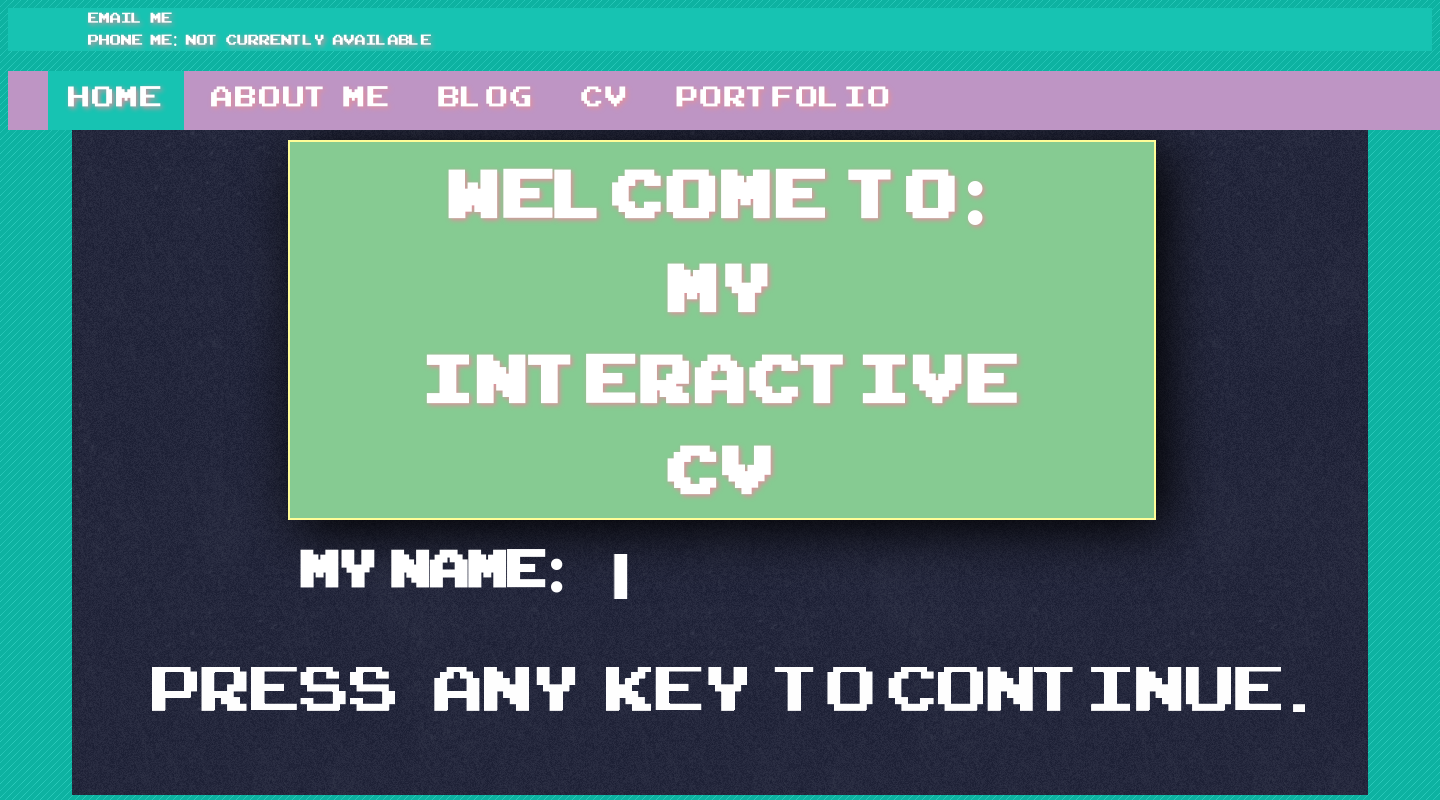
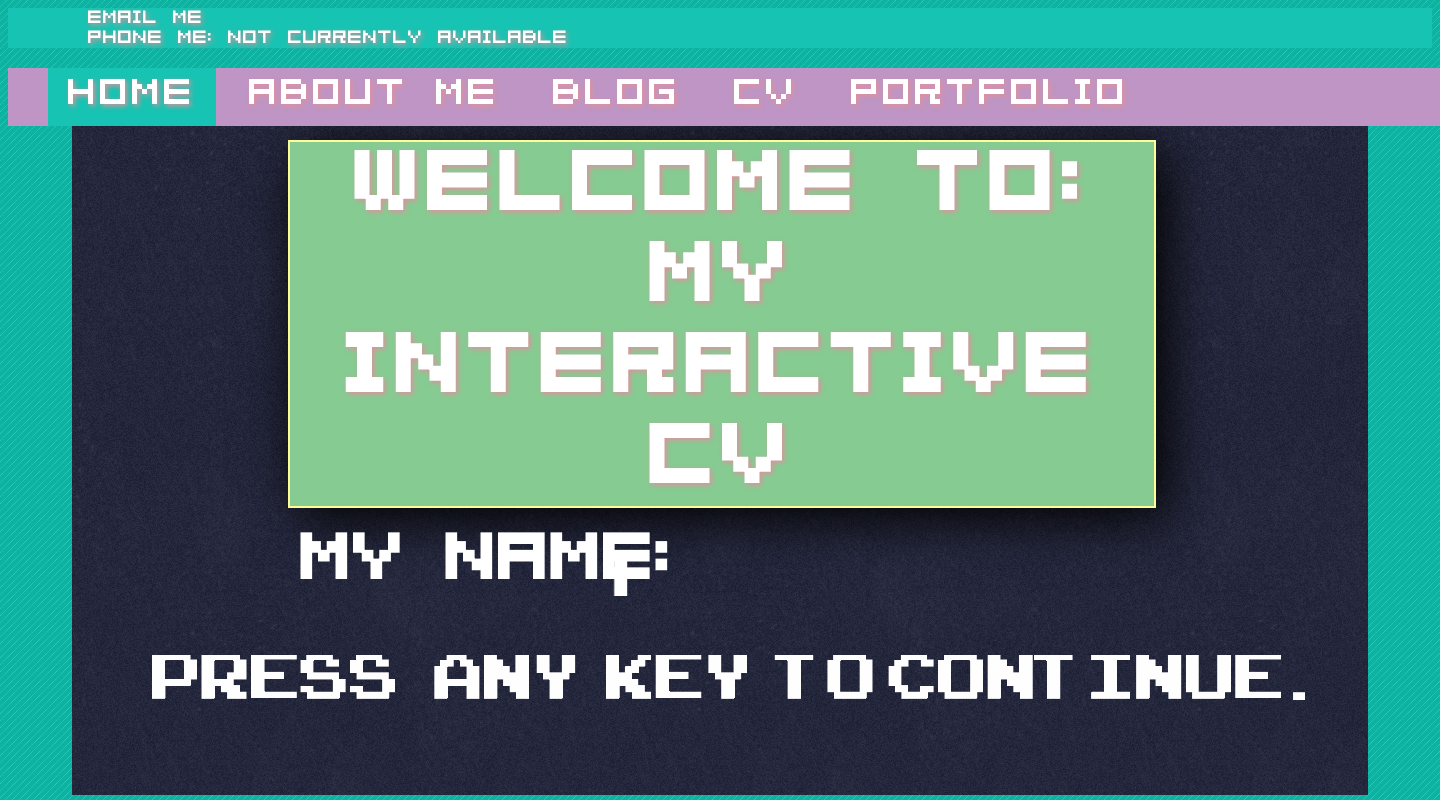
Before and after one commit to Ale42RA/interactive-cv, a Django app: page / in a window 1440 px wide; the page is wider, and only the part inside the window is pictured. Run offline with Django 3.2, Linux system fonts and the light colour scheme; parts of the project's set-up code (start-up, migrations or seed data) failed here and were passed over.

Commit message:
My Interactive CV, sixth commit

```diff
--- a/apps/homepage/static/homepage/style.css
+++ b/apps/homepage/static/homepage/style.css
@@ -1,8 +1,8 @@
 /* CSS APPLIED TO HOMEPAGE AND BLOG */
-/* @font-face {
+@font-face {
   font-family: 'ArcadeClassic';
-  src: url(../fonts/ARCADECLASSIC.ttf);
-} */
+  src: url(../fonts/04b08.ttf.woff);
+}
 
 h1{
   font-family: 'ArcadeClassic';
```
Also changed, not shown: apps/homepage/static/fonts/04b08.ttf.woff (added).
